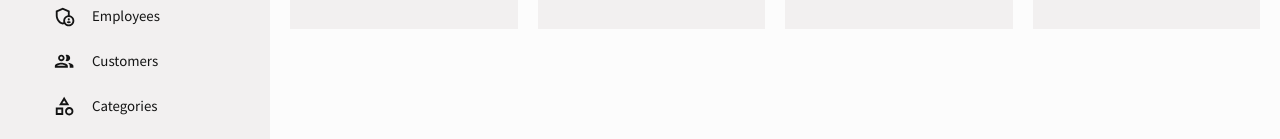
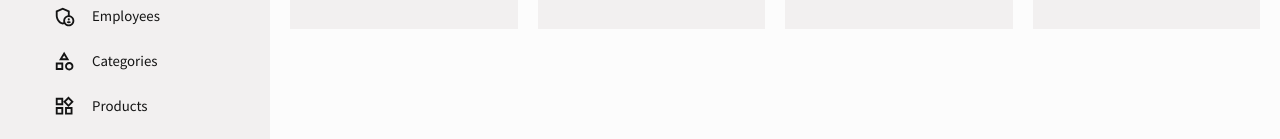
Before and after one commit to inferno332/Ecommerce_shop, a React (Create React App) app in the folder admin-dashboard/: page / in a window 1280 px wide. Shown: the part 296-435 px from the top of the page. Built offline with nearby package versions, Linux system fonts and the light colour scheme; no server answers.

Commit message:
dashboard update

```diff
--- a/admin-dashboard/src/layouts/global/Sidebar.jsx
+++ b/admin-dashboard/src/layouts/global/Sidebar.jsx
@@ -22,11 +22,6 @@ const DataPage = [
         title: 'Employees',
         to: '/employees',
         icon: <AdminPanelSettingsOutlined />,
-    },
-    {
-        title: 'Customers',
-        to: '/customers',
-        icon: <PeopleOutlined />,
     },
     {
         title: 'Categories',
```
